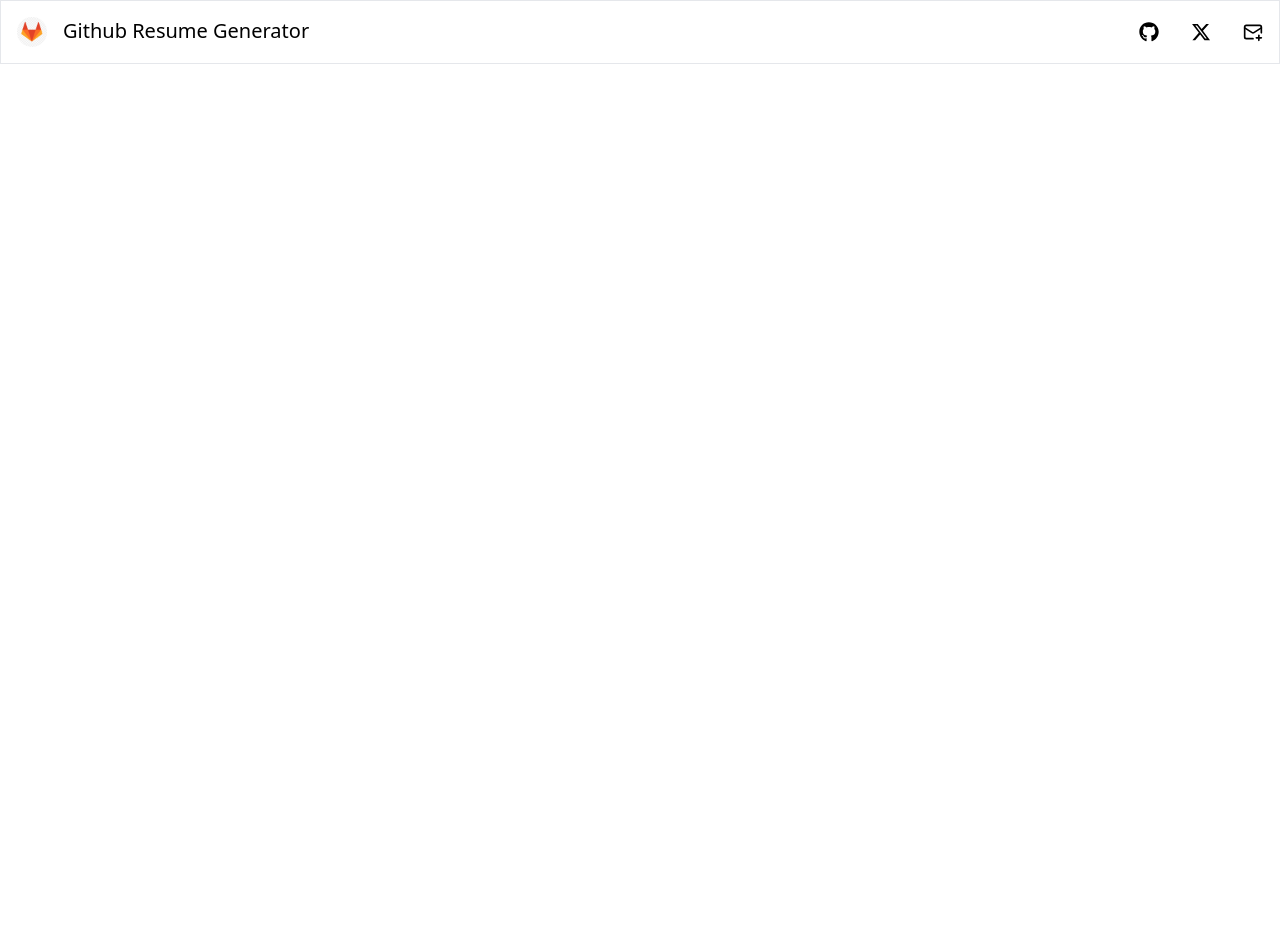
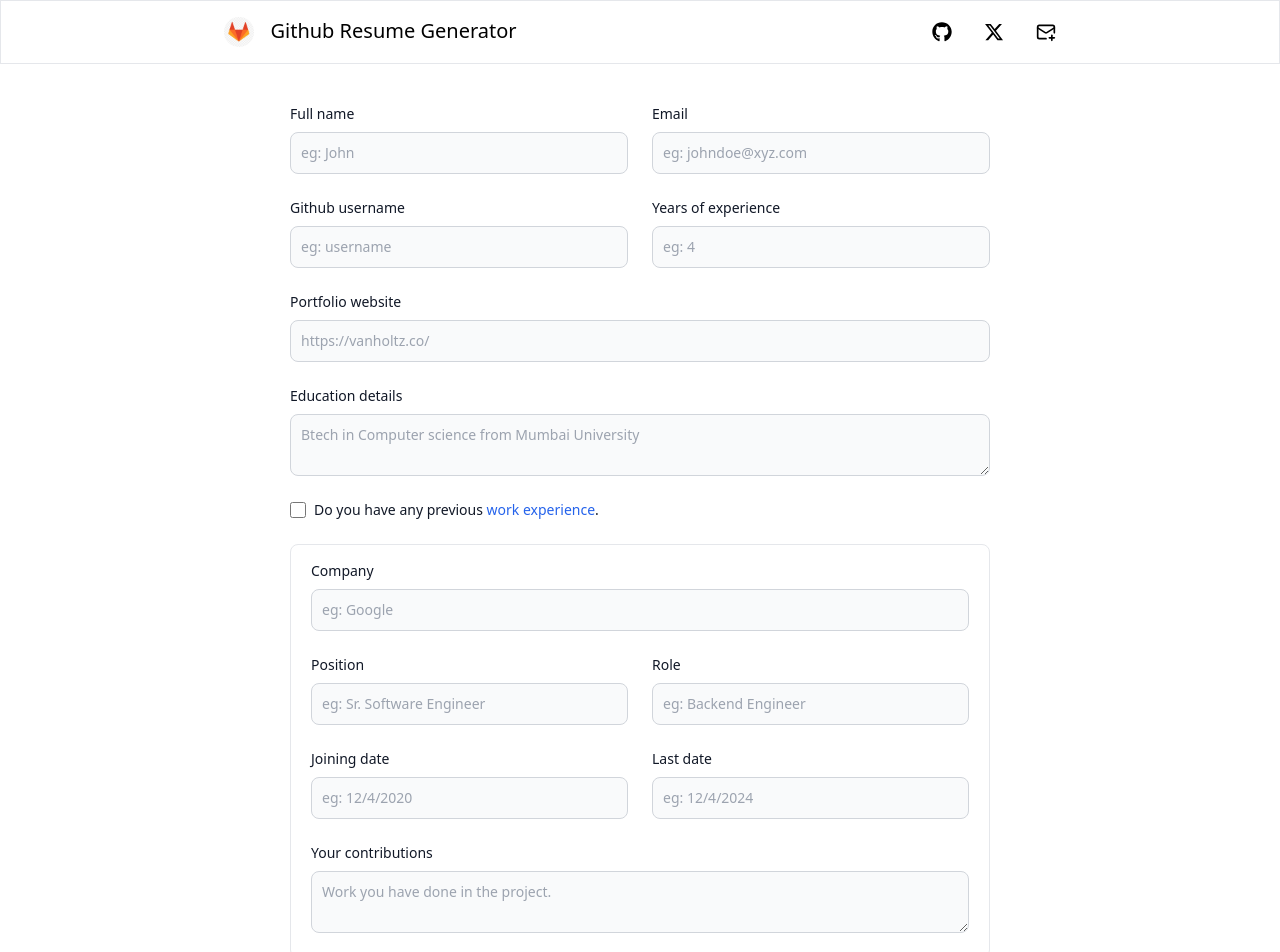
Before and after one commit to Kaustubhhub/Resume-builder-github, a Next.js app: page / in a window 1280 px wide. Shown: the top 952 px of the page. Before the commit the page ends 800 px from the top, so only its background shows below. Built offline with nearby package versions, Linux system fonts and the light colour scheme.

Commit message:
form done

```diff
--- a/app/page.tsx
+++ b/app/page.tsx
@@ -1,9 +1,15 @@
+import Details from "@/components/details";
 import Navbar from "@/components/navbar";
 
 export default function Home() {
   return (
-    <div>
-      <Navbar/>
-    </div>
+    <>
+      <div>
+        <Navbar />
+      </div>
+      <div className="pt-10">
+        <Details />
+      </div>
+    </>
   );
 }
--- /dev/null
+++ b/components/details.tsx
@@ -0,0 +1,89 @@
+const Details = () => {
+    return (
+        <>
+            <form className="mx-[290px]">
+                <div className="grid gap-6 mb-6 md:grid-cols-2">
+                    <div>
+                        <label className="block mb-2 text-sm font-medium text-gray-900">Full name</label>
+                        <input type="text" id="first_name" className="bg-gray-50 border border-gray-300 text-gray-900 text-sm rounded-lg block w-full p-2.5" placeholder="eg: John" required />
+                    </div>
+                    <div>
+                        <label className="block mb-2 text-sm font-medium text-gray-900">Email</label>
+                        <input type="email" id="last_name" className="bg-gray-50 border border-gray-300 text-gray-900 text-sm rounded-lg block w-full p-2.5" placeholder="eg: johndoe@xyz.com" required />
+                    </div>
+                    <div>
+                        <label className="block mb-2 text-sm font-medium text-gray-900">Github username</label>
+                        <input type="text" id="company" className="bg-gray-50 border border-gray-300 text-gray-900 text-sm rounded-lg block w-full p-2.5" placeholder="eg: username" required />
+                    </div>
+                    <div>
+                        <label className="block mb-2 text-sm font-medium text-gray-900">Years of experience</label>
+                        <input type="tel" id="phone" className="bg-gray-50 border border-gray-300 text-gray-900 text-sm rounded-lg block w-full p-2.5" placeholder="eg: 4" required />
+                    </div>
+                </div>
+                <div className="mb-6">
+                    <label className="block mb-2 text-sm font-medium text-gray-900">Portfolio website</label>
+                    <input type="email" id="email" className="bg-gray-50 border border-gray-300 text-gray-900 text-sm rounded-lg block w-full p-2.5" placeholder="https://vanholtz.co/" required />
+                </div>
+                <div className="mb-6">
+                    <label className="block mb-2 text-sm font-medium text-gray-900">Education details</label>
+                    <textarea
+                        id="message"
+                        className="block p-2.5 w-full text-sm text-gray-900 bg-gray-50 rounded-lg border border-gray-300"
+                        placeholder={`Btech in Computer science from Mumbai University`}
+                    ></textarea>
+                </div>
+
+                <div className="flex items-start mb-6">
+                    <div className="flex items-center h-5">
+                        <input id="remember" type="checkbox" value="" className="w-4 h-4 border border-gray-300 rounded bg-gray-50" required />
+                    </div>
+                    <label className="ms-2 text-sm font-medium text-gray-900">Do you have any previous <a href="#" className="text-blue-600 hover:underline">work experience</a>.</label>
+                </div>
+
+                <div className="border rounded-lg mb-5">
+                    <div className="mx-5 my-4">
+
+
+                        <div className="mb-6">
+                            <label className="block mb-2 text-sm font-medium text-gray-900">Company</label>
+                            <input type="text" id="first_name" className="bg-gray-50 border border-gray-300 text-gray-900 text-sm rounded-lg block w-full p-2.5" placeholder="eg: Google" required />
+                        </div>
+                        <div className="grid gap-6 mb-6 md:grid-cols-2">
+                            <div>
+                                <label className="block mb-2 text-sm font-medium text-gray-900">Position</label>
+                                <input type="text" id="first_name" className="bg-gray-50 border border-gray-300 text-gray-900 text-sm rounded-lg block w-full p-2.5" placeholder="eg: Sr. Software Engineer" required />
+                            </div>
+                            <div>
+                                <label className="block mb-2 text-sm font-medium text-gray-900">Role</label>
+                                <input type="email" id="last_name" className="bg-gray-50 border border-gray-300 text-gray-900 text-sm rounded-lg block w-full p-2.5" placeholder="eg: Backend Engineer" required />
+                            </div>
+                            <div>
+                                <label className="block mb-2 text-sm font-medium text-gray-900">Joining date</label>
+                                <input type="text" id="company" className="bg-gray-50 border border-gray-300 text-gray-900 text-sm rounded-lg block w-full p-2.5" placeholder="eg: 12/4/2020" required />
+                            </div>
+                            <div>
+                                <label className="block mb-2 text-sm font-medium text-gray-900">Last date</label>
+                                <input type="tel" id="phone" className="bg-gray-50 border border-gray-300 text-gray-900 text-sm rounded-lg block w-full p-2.5" placeholder="eg: 12/4/2024" required />
+                            </div>
+                        </div>
+                        <div className="mb-6">
+                            <label className="block mb-2 text-sm font-medium text-gray-900">Your contributions</label>
+                            <textarea
+                                id="message"
+                                className="block p-2.5 w-full text-sm text-gray-900 bg-gray-50 rounded-lg border border-gray-300"
+                                placeholder={`Work you have done in the project.`}
+                            ></textarea>
+                        </div>
+                    </div>
+                </div>
+
+                <button type="submit" className="text-white bg-blue-700 hover:bg-blue-800 font-medium rounded-lg text-sm w-full sm:w-auto px-5 py-2.5 text-center">Add more</button>
+            </form>
+            <div className="flex justify-center mt-10 mx-[290px] items-center mb-10">
+                <button type="submit" className="text-white bg-blue-700 hover:bg-blue-800 font-medium rounded-lg text-sm w-full py-2.5 text-center">Generate resume</button>
+            </div>
+        </>
+    );
+};
+
+export default Details;
--- a/components/navbar.tsx
+++ b/components/navbar.tsx
@@ -4,12 +4,12 @@ import { FaXTwitter } from "react-icons/fa6";
 import { LuMailPlus } from "react-icons/lu";
 
 const Navbar = () => {
-    return <div className="text-xl p-4 flex justify-between border items-center">
-        <div className="flex justify-start gap-4  w-full">
+    return <div className="text-xl p-4 flex justify-around border items-center">
+        <div className="flex justify-start gap-4 ">
             <Image src={"/logo.png"} className="rounded-full" alt="logo" height={30} width={30}/>
             Github Resume Generator
         </div>
-        <div className="w-full  gap-8 flex justify-end items-center">
+        <div className=" gap-8 flex justify-end items-center">
             <div className="hover:cursor-pointer hover:transition-all hover:scale-125"><FaGithub /></div>
             <div className="hover:cursor-pointer hover:transition-all hover:scale-125"><FaXTwitter /> </div>
             <div className="hover:cursor-pointer hover:transition-all hover:scale-125"><LuMailPlus /></div>
```
